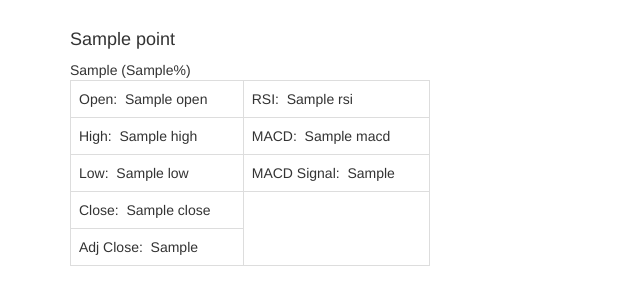
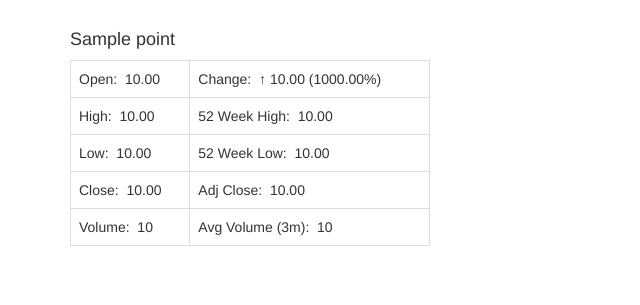
Before and after one commit to grantbachman/chartflux2, a Flask app: template app/templates/chart.html in a window 1280 px wide. Shown: the part 72-377 px from the top of the page, without its empty margins (0-640 px from the left). Run offline with Flask 2, Linux system fonts and the light colour scheme; the template is opened without the code that fills it: most values are stand-ins (such as "Sample title", 1, 10 or a date in 2020); parts of the project's set-up code (start-up, migrations or seed data) failed here and were passed over; some libraries are stand-ins or nearby versions.

Commit message:
Create Jinja2 filters for price/volume data. Create function that determines when we should update stockpoints

```diff
--- a/app/templates/chart.html
+++ b/app/templates/chart.html
@@ -4,33 +4,35 @@
 <div class="row">
 	<div class="col-md-12">
 		<h4>{{ point[1].name }}</h4>
-
-		<div>
-			{{ change_tup[0] }}&nbsp({{ change_tup[1] }}%)
-		</div>
-
 	</div>
 </div>
 <div class="row table-responsive">
 <div class="col-md-4">
 <table class="table table-bordered">
 	<tr>
-		<td>Open:&nbsp&nbsp{{ point[0].open }}</td>
-		<td>RSI:&nbsp&nbsp{{ point[0].rsi}}</td>
+        <td>Open:&nbsp&nbsp{{ point[0].open | ohlc }}</td>
+        <td>Change:&nbsp{% if point[0].close - point[0].open > 0 %}
+                            &#x2191; <!-- UP arrow -->
+                        {% else %}
+                            &#x2193;
+                        {% endif %} <!-- DOWN arrow -->
+                        {{ (point[0].close - point[0].open) | ohlc }} ({{ (((point[0].close - point[0].open)/point[0].open)*100) | ohlc }}%)</td>
 	</tr>
 	<tr>
-		<td>High:&nbsp&nbsp{{ point[0].high }}</td>
-		<td>MACD:&nbsp&nbsp{{ point[0].macd}}</td>
+		<td>High:&nbsp&nbsp{{ point[0].high | ohlc }}</td>
+        <td>52 Week High:&nbsp&nbsp{{ point[0].high_52_weeks | ohlc }}</td>
 	</tr>
 	<tr>
-		<td>Low:&nbsp&nbsp{{ point[0].low }}</td>
-		<td>MACD Signal:&nbsp&nbsp{{ point[0].macd_signal}}</td>
+		<td>Low:&nbsp&nbsp{{ point[0].low | ohlc }}</td>
+        <td>52 Week Low:&nbsp&nbsp{{ point[0].low_52_weeks | ohlc }}</td>
 	</tr>
 	<tr>
-		<td>Close:&nbsp&nbsp{{ point[0].close }}</td>
+		<td>Close:&nbsp&nbsp{{ point[0].close | ohlc }}</td>
+		<td>Adj Close:&nbsp&nbsp{{ point[0].adj_close | ohlc }}</td>
 	</tr>
 	<tr>
-		<td>Adj Close:&nbsp&nbsp{{ point[0].adj_close }}</td>
+		<td>Volume:&nbsp&nbsp{{ point[0].volume | volume }}</td>
+        <td>Avg Volume (3m):&nbsp&nbsp{{ point[0].avg_volume_3_months | volume }}</td>
 	</tr>
 </table>
 </div>
--- a/app/views.py
+++ b/app/views.py
@@ -18,25 +18,24 @@
                            buy_stocks=buy_stocks,
                            sell_stocks=sell_stocks)
 
+@app.template_filter('ohlc')
+def ohlc_filter(val):
+    ''' Jinja2 filter that'll format a float with exactly 2 decimal
+    place precision. If the value is None it'll return N/A '''
+    return format(val, '.2f') if val is not None else 'N/A'
+
+@app.template_filter('volume')
+def ohlc_filter(val):
+    ''' Jinja2 filter that'll filter a large int to include commas '''
+    return locale.format("%d", val, grouping=True) if val is not None else 'N/A'
+
 @app.route('/chart')
 def chart():
     symbol = request.args.get('symbol').upper()
     try:
-        point = db.session.query(StockPoint,Stock).filter(Stock.id == StockPoint.stock_id).filter(Stock.symbol == symbol).filter(StockPoint.date == StockPoint.last_known_date()).first()
+        point = db.session.query(StockPoint,Stock).filter(Stock.id == StockPoint.stock_id).filter(Stock.symbol == symbol).order_by(StockPoint.date.desc()).first()
     except:
         abort(404, 'We could\'t find that stock for some reason. Right now we only have data for the NASDAQ and NYSE. If the stock you entered WAS in either of those exchanges, well, then we done fucked up.')
     if point is None:
         abort(404, 'Uh, we know that symbol, but don\'t have any data for it...')
-    change = format(point[0].close - point[0].open, '.2f')
-    change_percent = format((point[0].close - point[0].open)/point[0].open*100, '.2f')
-    change_tup = tuple([change, change_percent])
-    point[0].close = format(point[0].close,'.2f')
-    point[0].adj_close = format(point[0].adj_close,'.2f')
-    point[0].open = format(point[0].open,'.2f')
-    point[0].high = format(point[0].high,'.2f')
-    point[0].low = format(point[0].low,'.2f')
-    point[0].rsi = format(point[0].rsi,'.2f') if point[0].rsi is not None else 'N/A'
-    point[0].macd = format(point[0].macd,'.2f') if point[0].macd is not None else 'N/A'
-    point[0].macd_signal = format(point[0].macd_signal,'.2f') if point[0].macd_signal is not None else 'N/A'
-    point[0].volume = locale.format("%d",point[0].volume,grouping=True)
-    return render_template('chart.html', point=point, change_tup=change_tup)
+    return render_template('chart.html', point=point)
--- a/tasks.py
+++ b/tasks.py
@@ -113,8 +113,4 @@
                 name = split[1]
                 logging.info('Fetching data. Market: %s, Symbol: %s, Company Name: %s', market, symbol, name)
                 create_or_update_stock(symbol, name, market)
-                if stock is None:
-                    logging.info('New stock (not currently in our database): Market: %s, Symbol: %s, Company Name: %s', market, symbol, name)
-                    stock = Stock(symbol=symbol,name=name,market=market)
-                df = stock.get_dataframe()
     logging.info('Finished parsing %s file.', market)
```
Also changed, not shown: app/models.py (+18 -6 lines), app/tests/TestStockModel.py (+18 -0 lines), app/tests/TestViews.py (+0 -8 lines).
